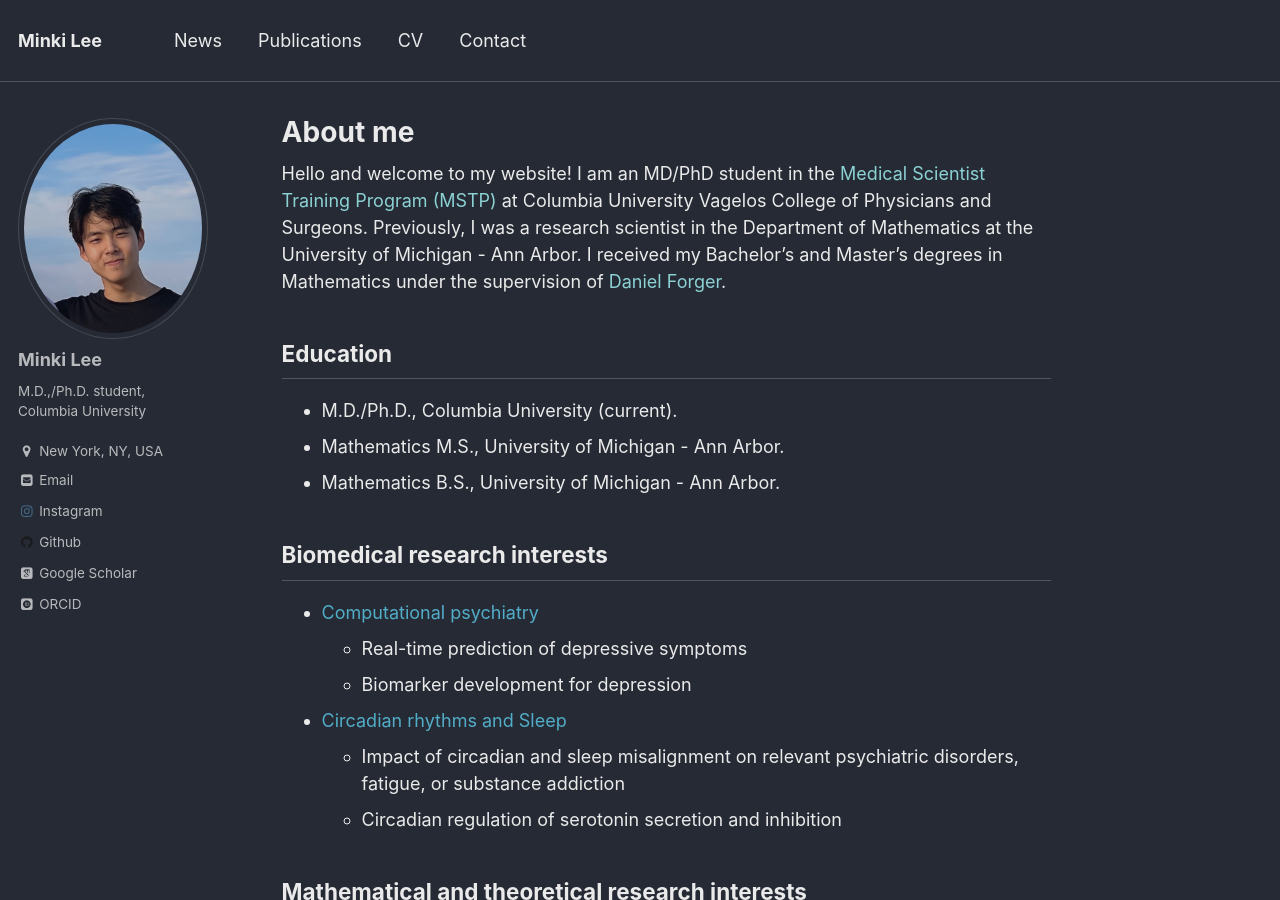
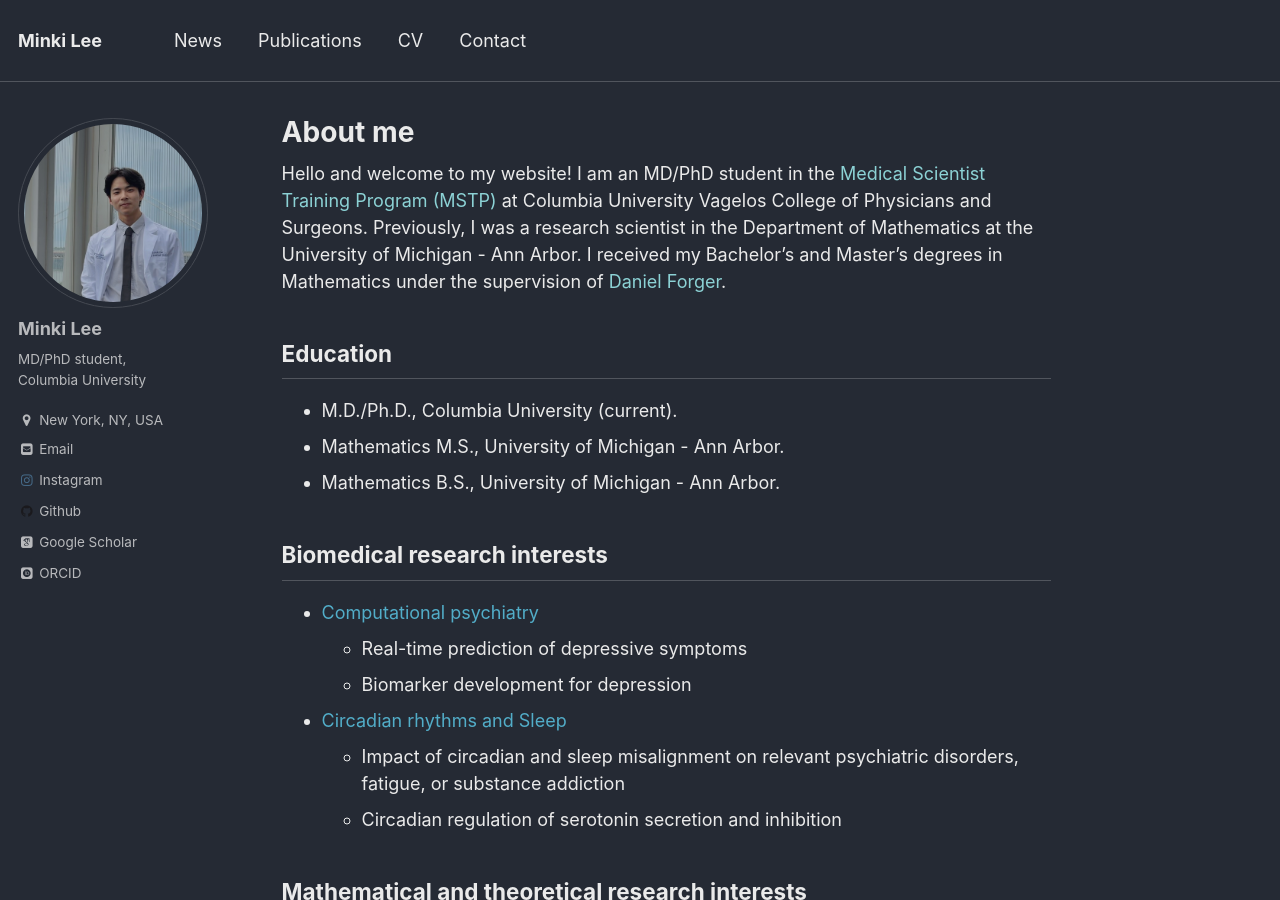
Before and after one commit to minkiplee/minkiplee.github.io, a Jekyll site: the page built from _pages/about.md, in a window 1280 px wide and 900 px high. Built offline with Jekyll 4.4.1, drawn with Linux system fonts in a browser that asks for light colours; nearby versions of some CDN libraries; some web fonts are replaced; library files that are not in the unit come from our copies.

Commit message:
Update _config.yml

```diff
--- a/_config.yml
+++ b/_config.yml
@@ -83,13 +83,13 @@ analytics:
 # Site Author
 author:
   name             : "Minki Lee"
-  avatar           : "IMG_7948.jpg"
-  bio              : "M.D.,/Ph.D. student,<br>
+  avatar           : "IMG_4682.jpg"
+  bio              : "MD/PhD student,<br>
                       Columbia University"
   location         : "New York, NY, USA"
   employer         :
   googlescholar    : "https://scholar.google.com/citations?user=cMwhtDwAAAAJ&hl=en"
-  email            : "minkilee@umich.edu"
+  email            : "ml5585@cumc.columbia.edu"
   uri              :
   bitbucket        :
   codepen          :
```
